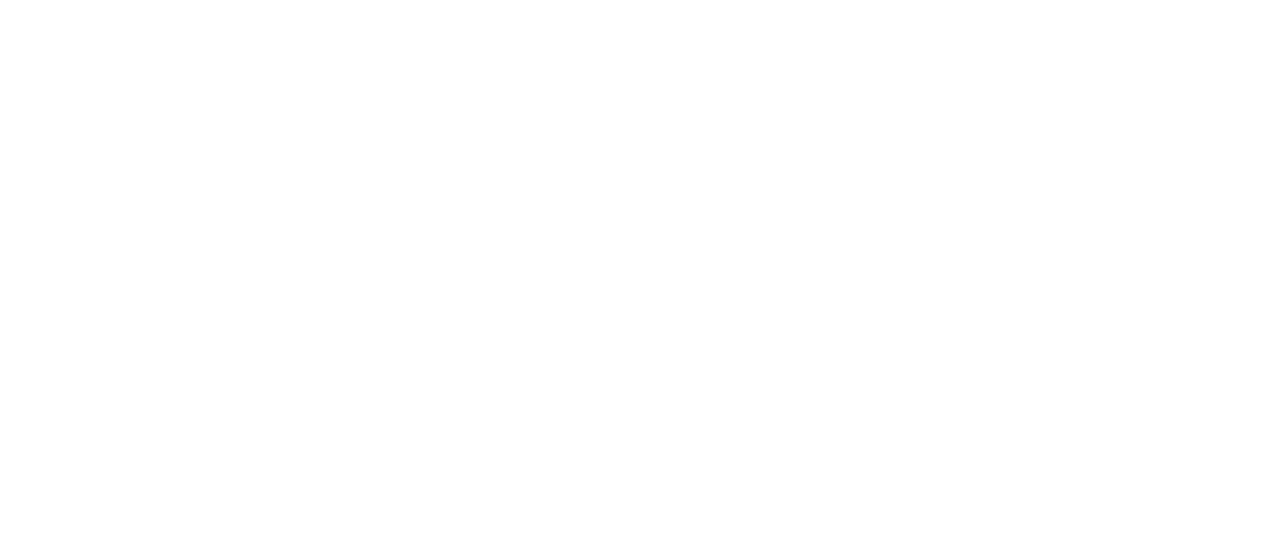
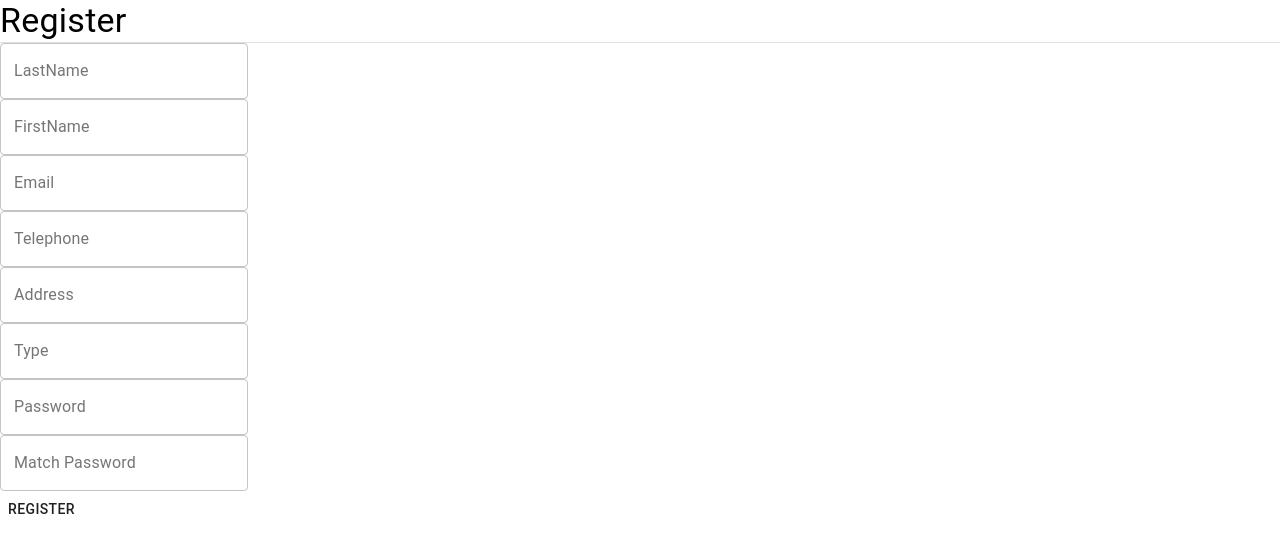
Before and after one commit to CristianBalta/VolunteerNowFrontend, a React (Create React App) app in the folder front_end/: page /register in a window 1280 px wide. Shown: the top 552 px of the page. Built offline with nearby package versions, Linux system fonts and the light colour scheme.

Commit message:
Register implemented

```diff
--- a/front_end/src/App.js
+++ b/front_end/src/App.js
@@ -8,6 +8,7 @@
 } from "react-router-dom";
 import MainComponent from './Components/MainComponent';
 import DonationComponent from "./Components/Donations/DonationComponent";
+import RegisterComponent from "./Components/Register/RegisterComponent";
 
 function App() {
 
@@ -22,6 +23,7 @@
       <Switch>
         <Route exact path = "/" component={MainComponent} />
         <Route exact path = "/donations" component ={DonationComponent}/>
+        <Route exact path = "/register" component ={RegisterComponent}/>
       </Switch>
       {defaultRoute}
     </Router>
--- /dev/null
+++ b/front_end/src/Components/Register/RegisterComponent.jsx
@@ -0,0 +1,111 @@
+import React from "react"
+import axiosInstance from "../../Axios/Axios"
+import { REGISTER_API_ENDPOINT } from "../../Utils/utils"
+import { Typography, Divider, TextField, Button } from "@material-ui/core"
+
+let lastname = "";
+let firstname = "";
+let email = "";
+let telephone = "";
+let address = "";
+let type = "";
+let password = "";
+let passwordcheck = "";
+let myArray = [];
+
+class RegisterComponent extends React.Component {
+
+    constructor(props) {
+        super(props)
+        this.state = {
+            users: [{
+                "lastname": "default",
+                "firstname": "default",
+                "email": "default",
+                "telephone": "default",
+                "address": "default",
+                "type": "default",
+                "password": "default"
+            }]
+        }
+    }
+
+    createUser = () => {
+        if ((lastname !== "") && (firstname !== "") && (email !== "") && (telephone !== "")
+            && (address !== "") && (type !== "") && (password !== "")){
+                if (password == passwordcheck) {
+                    axiosInstance.post(REGISTER_API_ENDPOINT, {
+                        "LastName" : lastname, "FirstName" : firstname, "Email" : email,
+                        "Telephone" : telephone, "Address" : address, "Type" : type,
+                        "Password" : password, "ObjectId" : myArray
+                     })
+                } else {
+
+                }
+            } else {
+
+            }
+    }
+
+    getLastName = (event) => {
+        lastname = event.target.value;
+    }
+
+    getFirstName = (event) => {
+        firstname = event.target.value;
+    }
+
+    getEmail = (event) => {
+        email = event.target.value;
+    }
+
+    getTelephone = (event) => {
+        telephone = event.target.value;
+    }
+
+    getAddress = (event) => {
+        address = event.target.value;
+    }
+
+    getType = (event) => {
+        type = event.target.value;
+    }
+
+    getPassword = (event) => {
+        password = event.target.value;
+    }
+
+    getPasswordCheck = (event) => {
+        passwordcheck = event.target.value;
+    }
+
+    render() {
+        return (
+            <React.Fragment>
+
+                <Typography variant="h4">Register</Typography>
+                <Divider></Divider>
+                <TextField id="outlined-basic" label="LastName" variant="outlined" onChange={this.getLastName}/>
+                <br></br>
+                <TextField id="outlined-basic" label="FirstName" variant="outlined" onChange={this.getFirstName}/>
+                <br></br>
+                <TextField id="outlined-basic" label="Email" variant="outlined" onChange={this.getEmail}/>
+                <br></br>
+                <TextField id="outlined-basic" label="Telephone" variant="outlined" onChange={this.getTelephone}/>
+                <br></br>
+                <TextField id="outlined-basic" label="Address" variant="outlined" onChange={this.getAddress}/>
+                <br></br>
+                <TextField id="outlined-basic" label="Type" variant="outlined" onChange={this.getType}/>
+                <br></br>
+                <TextField type="password" id="outlined-basic" label="Password" variant="outlined" onChange={this.getPassword}/>
+                <br></br>
+                <TextField type="password" id="outlined-basic" label="Match Password" variant="outlined" onChange={this.getPasswordCheck}/>
+                <br></br>
+                <Button onClick={this.createUser}>Register</Button>
+
+            </React.Fragment>
+        )
+    }
+}
+
+export default RegisterComponent
--- a/front_end/src/Utils/utils.js
+++ b/front_end/src/Utils/utils.js
@@ -2,3 +2,5 @@
 export const LOCALHOST_ADDRESS_LUCI =  "https://localhost:44375/"
 
 export const DONATIONS_API_ENDPOINT = "api/donations"
+
+export const REGISTER_API_ENDPOINT = "api/users"
```
Also changed, not shown: 1 other file (tests, documents, lock files or other folders).
